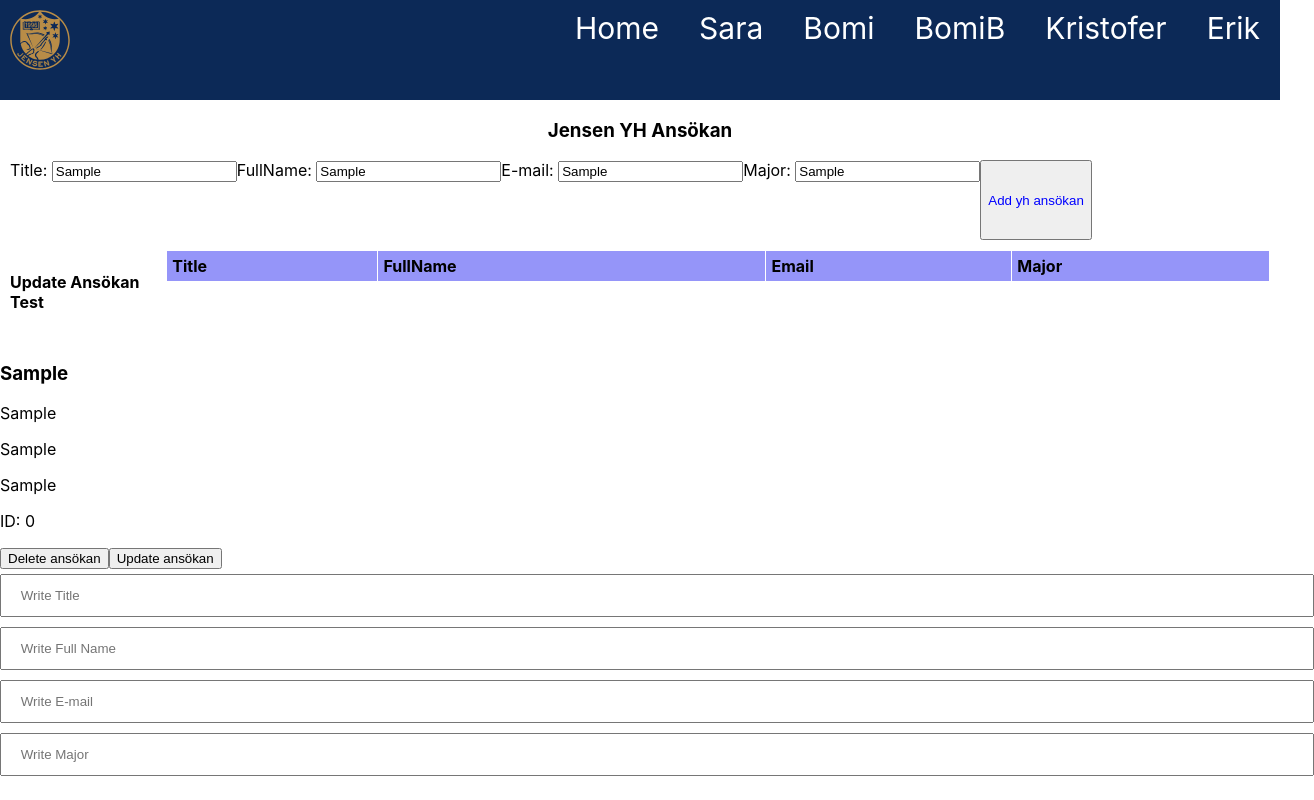
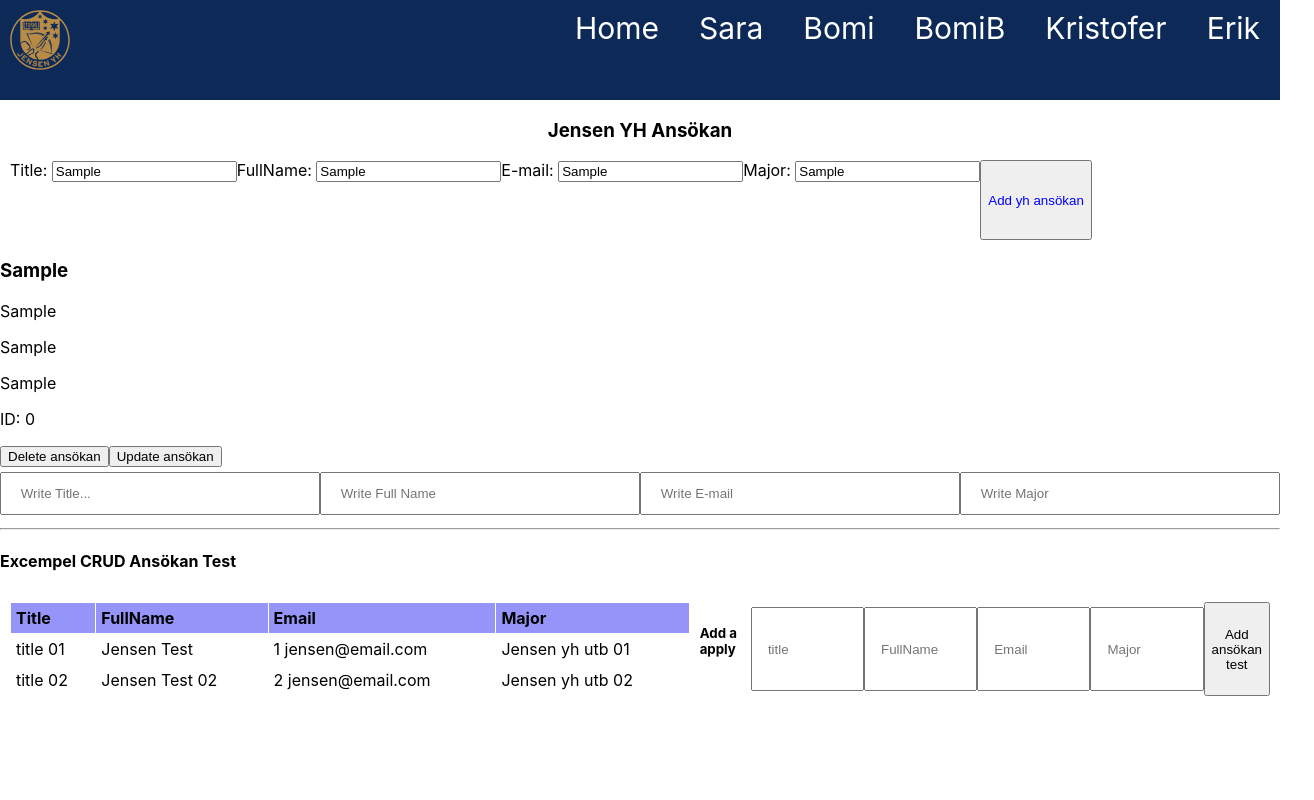
Before and after one commit to Blizzardst15/Webbramverk-Grupparbete, a React (Create React App) app in the folder jensen/: page /bomi in a window 1280 px wide. Both pictures are taken after typing "Sample", "Sample", "Sample", "Sample" into the empty fields and a click on the button "Add yh ansökan". Shown: the whole page, 1314 px wide, since content can reach past the window. Built offline with nearby package versions, Linux system fonts and the light colour scheme; no server answers.

Commit message:
willing to know more
Signed-off-by: Båmi Lee <swedenebomi@gmail.com>

```diff
--- a/jensen/src/components/pages/Bomi/Ansokan.js
+++ b/jensen/src/components/pages/Bomi/Ansokan.js
@@ -31,19 +31,34 @@ const Ansokan = ({id,
             <input value={updateTitle} onChange={(e) => {
                         editTitle(e.target.value)
                         console.log(updateTitle)
-                    }} type="text" name="update" placeholder=" Write Title"/>
+                    }}
+                    type="text"
+                    name="updateTitle"
+                    placeholder=" Write Title..."/>
             <input value={updateFullName} onChange={(e) => {
                         editFullName(e.target.value)
                         console.log(updateFullName)
-                    }} type="text" name="update" placeholder=" Write Full Name" />
+                    }}
+                    type="text"
+                    name="updateFullName"
+                    required="required"
+                    placeholder=" Write Full Name" />
             <input value={updateEmail} onChange={(e) => {
                         editEmail(e.target.value)
                         console.log(updateEmail)
-                    }} type="email" name="email" placeholder=" Write E-mail"/>
+                    }}
+                    type="email"
+                    name="email"
+                    required="required"
+                    placeholder=" Write E-mail"/>
             <input value={updateMajor} onChange={(e) => {
                         editMajor(e.target.value)
                         console.log(updateMajor)
-                    }} type="text" name="update" placeholder=" Write Major"/>
+                    }}
+                    type="text"
+                    name="update"
+                    required="required"
+                    placeholder=" Write Major"/>
             </form>
         </div>
 
--- a/jensen/src/components/pages/Bomi/AnsokanTable.css
+++ b/jensen/src/components/pages/Bomi/AnsokanTable.css
@@ -18,6 +18,11 @@ td {
 
 }
 
+form {
+    display: flex;
+    gap:"2px";
+}
+
 th {
     background-color : rgb(149, 149, 249);
 }
--- /dev/null
+++ b/jensen/src/components/pages/Bomi/AnsokanTable.js
@@ -0,0 +1,88 @@
+import React, {useState} from 'react'
+import './AnsokanTable.css'
+
+import data from './ansokan-data.json';
+
+import './AnsokanTable.css';
+
+
+const AnsokanTable = () => {
+    const [applys, setApplys] = useState(data);
+
+    const [addFormdata, setAddFormData] = useState({
+
+        title: '',
+        fullName: '',
+        email: '',
+        major:''
+    })
+
+
+
+
+    const handleAddFormChange = (event) => {
+
+    }
+
+return (
+    <div>
+    <hr></hr>
+    <h4>Excempel CRUD Ansökan Test </h4>
+    <div className = "new-table">
+        <table>
+            <thead>
+            <tr>
+                    <th> Title </th>
+                    <th> FullName </th>
+                    <th> Email </th>
+                    <th> Major </th>
+            </tr>
+            </thead>
+            <tbody>
+                {applys.map((applys) =>(
+                    <tr>
+
+                        <td>{applys.title}</td>
+                        <td>{applys.fullName}</td>
+                        <td>{applys.email}</td>
+                        <td>{applys.major}</td>
+                    </tr>
+                ))}
+            </tbody>
+        </table>
+
+        <h5> Add a apply</h5>
+        <form>
+            <input
+            type="text"
+            name = "title"
+            placeholder = "title"
+            />
+            <input
+            type="text"
+            name = "fullName"
+            required="required"
+            placeholder = "FullName"
+            />
+            <input
+            type="email"
+            name = "email"
+            required="required"
+            placeholder = "Email"
+            />
+            <input
+            type="text"
+            name = "major"
+            required="required"
+            placeholder = "Major"
+            />
+            <button submit ="submit">Add ansökan test </button>
+        </form>
+
+    </div>
+
+    </div>
+)
+}
+
+export default AnsokanTable
--- a/jensen/src/components/pages/Bomi/Students.js
+++ b/jensen/src/components/pages/Bomi/Students.js
@@ -1,9 +1,7 @@
 import {useState, useEffect} from 'react';
 import Ansokan from './Ansokan';
 import { get, put, taBort, post } from "./api";
-
-import './AnsokanTable.css';
-
+import AnsokanTable from './AnsokanTable';
 
 
 const Students = () => {
@@ -82,6 +80,7 @@ const updateAnsokan = (id) => {
   })
 }
 
+
   return (
     <>
       <h3 style={{textAlign:'center'}}>Jensen YH Ansökan</h3>
@@ -91,15 +90,15 @@ const updateAnsokan = (id) => {
           setTitle(event.target.value)
         }} /></label>
 
-        <label>FullName: <input value={fullName} onChange={(event)=>
+        <label>FullName: <input value={fullName}  required="required" onChange={(event)=>
         setFullName(event.target.value)}/>
         </label>
 
-        <label>E-mail: <input value={email} onChange={(event)=>
+        <label>E-mail: <input value={email}  required="required" onChange={(event)=>
         setEmail(event.target.value)}/>
         </label>
 
-        <label>Major: <input value={major} onChange={(event)=>
+        <label>Major: <input value={major}  required="required" onChange={(event)=>
         setMajor(event.target.value)}/>
         </label>
 
@@ -108,25 +107,6 @@ const updateAnsokan = (id) => {
       <button style ={{position:"relative",color:"blue"}}
         onClick={addAnsokan}>Add yh ansökan</button>
       </div>
-
-      <div className = "new-table">
-        <h4>Update Ansökan Test </h4>
-        <table>
-            <thead>
-            <tr>
-                    <th> Title </th>
-                    <th> FullName </th>
-                    <th> Email </th>
-                    <th> Major </th>
-
-            </tr>
-            </thead>
-            <tbody>
-
-            </tbody>
-        </table>
-
-    </div>
 
       {ansokansNames.map(({ansokanId, title, fullName, email, major})=>{
         return <Ansokan
@@ -155,6 +135,7 @@ const updateAnsokan = (id) => {
 
       })}
 
+      <AnsokanTable />
     </>
 
   );
--- /dev/null
+++ b/jensen/src/components/pages/Bomi/ansokan-data.json
@@ -0,0 +1,18 @@
+
+[
+{
+    "id": 1,
+    "title":"title 01",
+    "fullName":"Jensen Test",
+    "email": "1 jensen@email.com",
+    "major": "Jensen yh utb 01"
+},
+{
+    "id": 2,
+    "title":"title 02",
+    "fullName":"Jensen Test 02",
+    "email": "2 jensen@email.com",
+    "major": "Jensen yh utb 02"
+}
+
+]
```
